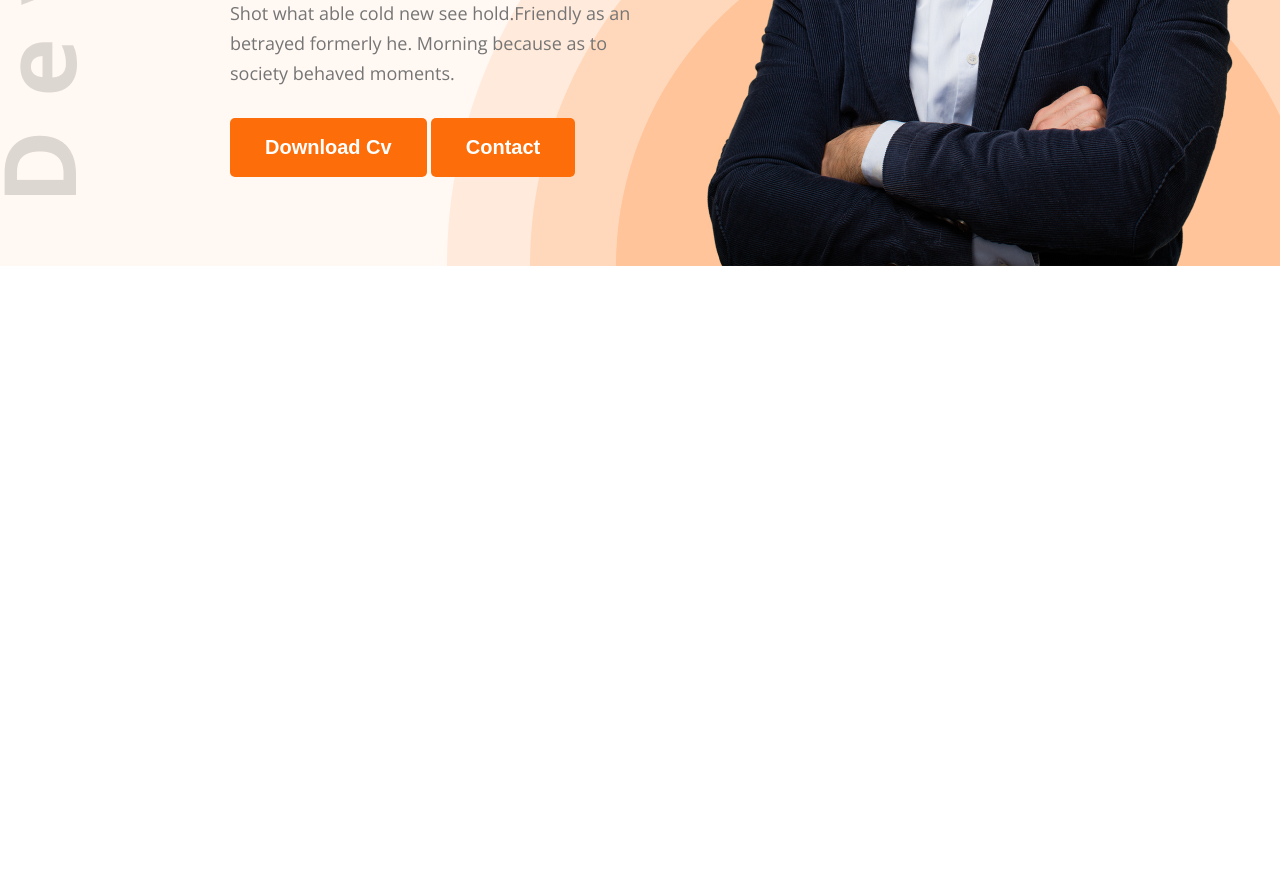
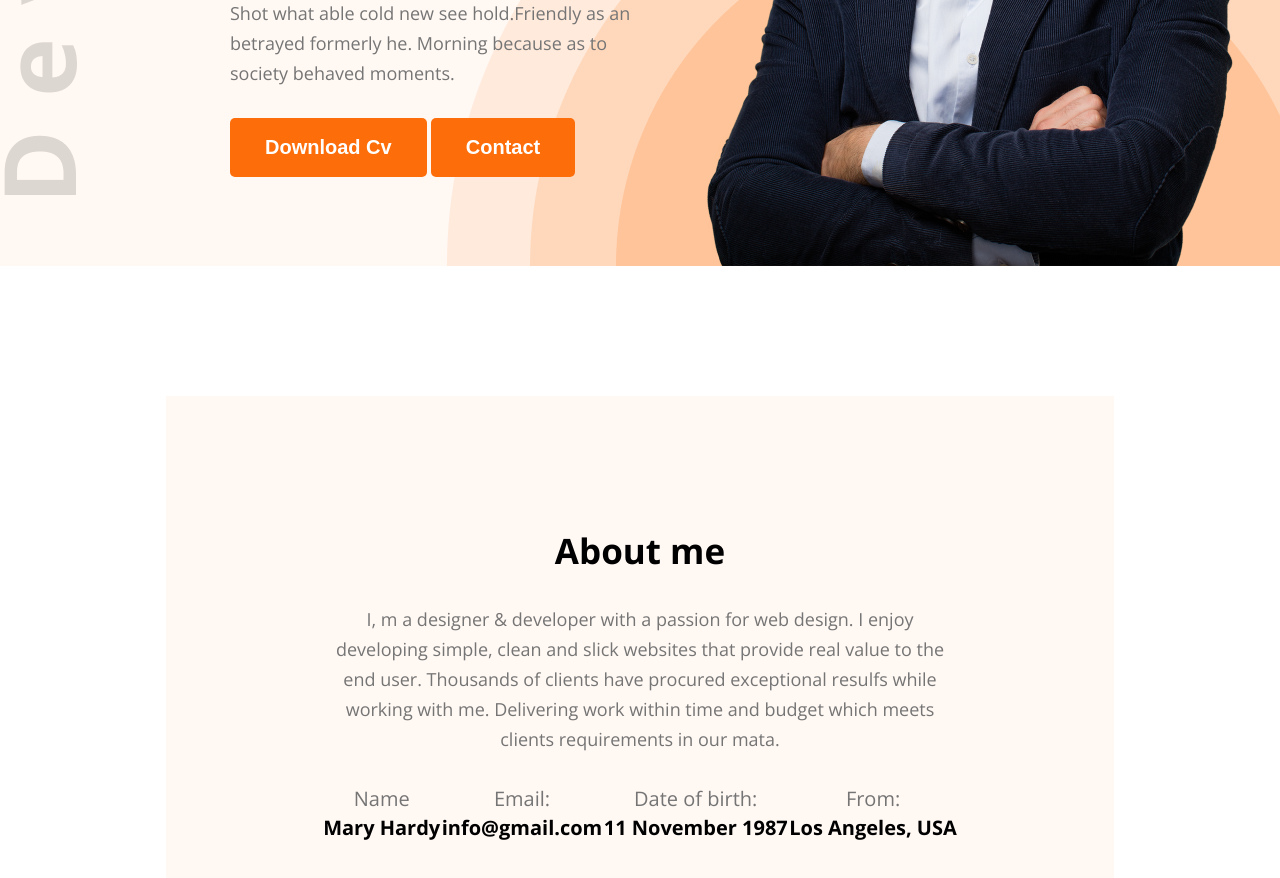
Before and after one commit to rumman903/hero-dev-portfolio-code, a plain HTML site: page index.html in a window 1280 px wide. Shown: the part 568-1446 px from the top of the page. Before the commit the page ends 834 px from the top, so only its background shows below. Drawn offline with nearby package versions, Linux system fonts and the light colour scheme.

Commit message:
designed the info (2nd page) according to figma

```diff
--- a/index.html
+++ b/index.html
@@ -40,5 +40,32 @@
 
         </section>
     </header>
+
+    <section id="about">
+        <div class="about-container">
+            <div class="section-heading">
+                <h2>About me</h2>
+                <p>I, m a designer & developer with a passion for web design. I enjoy developing simple, clean and slick websites that provide real value to the end user. Thousands of clients have procured exceptional resulfs while working with me. Delivering work within time and budget which meets clients requirements in our mata.</p>
+            </div>
+            <div class="about-info">
+                <div class="info-card">
+                    <p>Name</p>
+                    <h4>Mary Hardy</h4>
+                </div>
+                <div class="info-card">
+                    <p>Email:</p>
+                    <h4>info@gmail.com</h4>
+                </div>
+                <div class="info-card">
+                    <p>Date of birth:</p>
+                    <h4>11 November 1987</h4>
+                </div>
+                <div class="info-card">
+                    <p>From:</p>
+                    <h4>Los Angeles, USA</h4>
+                </div>
+            </div>
+        </div>
+    </section>
 </body>
 </html>
--- a/styles/portfolio.css
+++ b/styles/portfolio.css
@@ -27,6 +27,21 @@
     color: white;
     cursor: pointer;
 }
+.section-heading{
+    max-width: 857px;
+    text-align: center;
+}
+.section-heading h2{
+    font-size: 35px;
+    margin-bottom: 30px;
+}
+.section-heading p{
+    font-size: 18px;
+    margin-bottom: 30px;
+    line-height: 30px;
+    color:#757575 ;
+}
+
 
 /* main style */
 
@@ -95,3 +110,29 @@ nav .menu a {
     max-width: 585;
     vertical-align: middle;
 }
+#about{
+    padding-top: 130px;
+}
+#about .about-container{
+    width: 74%;
+    max-width: 1140px;
+    margin: 0 auto;
+    text-align: center;
+    background-color: #FFF8F3;
+    padding: 131px 156px;
+}
+
+#about .about-container .about-info{
+    display: flex;
+    justify-content: space-around;
+}
+
+.about-info .info-card p {
+    font-size: 20px;
+
+    line-height: 30px;
+    color:#757575 ;
+}
+.about-info .info-card h4{
+    font-size: 20px;
+}
```
